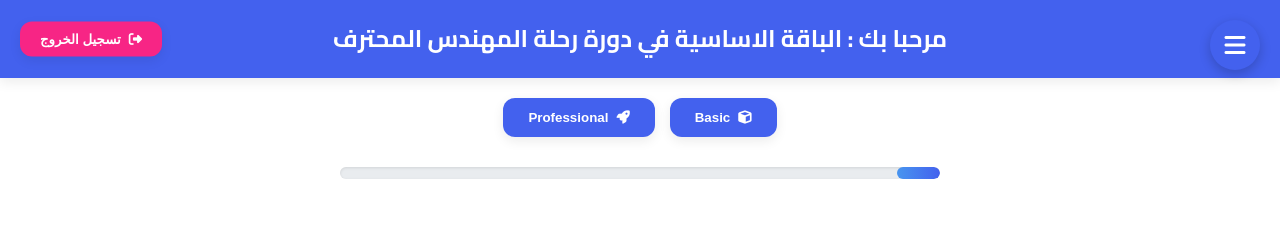
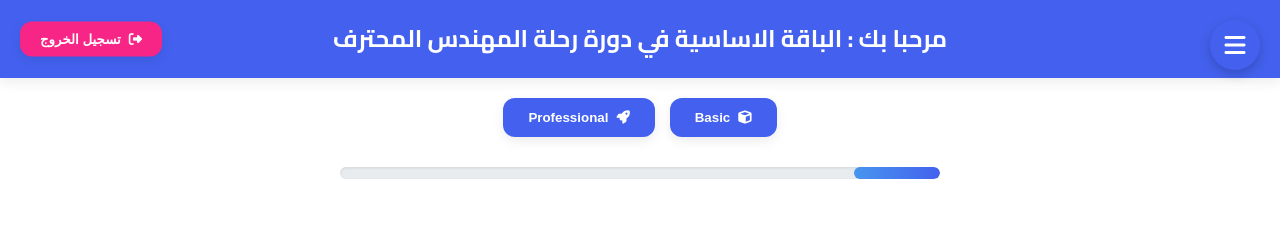
Before and after one commit to najy-hub/Basic, a plain HTML site: page index.html in a window 1280 px wide. Shown: the top 246 px of the page. Drawn offline with Linux system fonts and the light colour scheme; no server answers.

Commit message:
Update index.html

```diff
--- a/index.html
+++ b/index.html
@@ -722,8 +722,8 @@
       const startDate = new Date(localStorage.getItem("courseStartDate"));
       const currentDate = new Date();
       const diffInDays = Math.floor((currentDate - startDate) / (1000 * 60 * 60 * 24));
-      const weekUnlocked = Math.min(14, Math.ceil((diffInDays + 1) / 7));
-      const percentage = (weekUnlocked / 14) * 100;
+      const weekUnlocked = Math.min(7, Math.ceil((diffInDays + 1) / 7));
+      const percentage = (weekUnlocked / 7) * 100;
       document.getElementById("progressBarInner").style.width = `${percentage}%`;
     }
 
```
